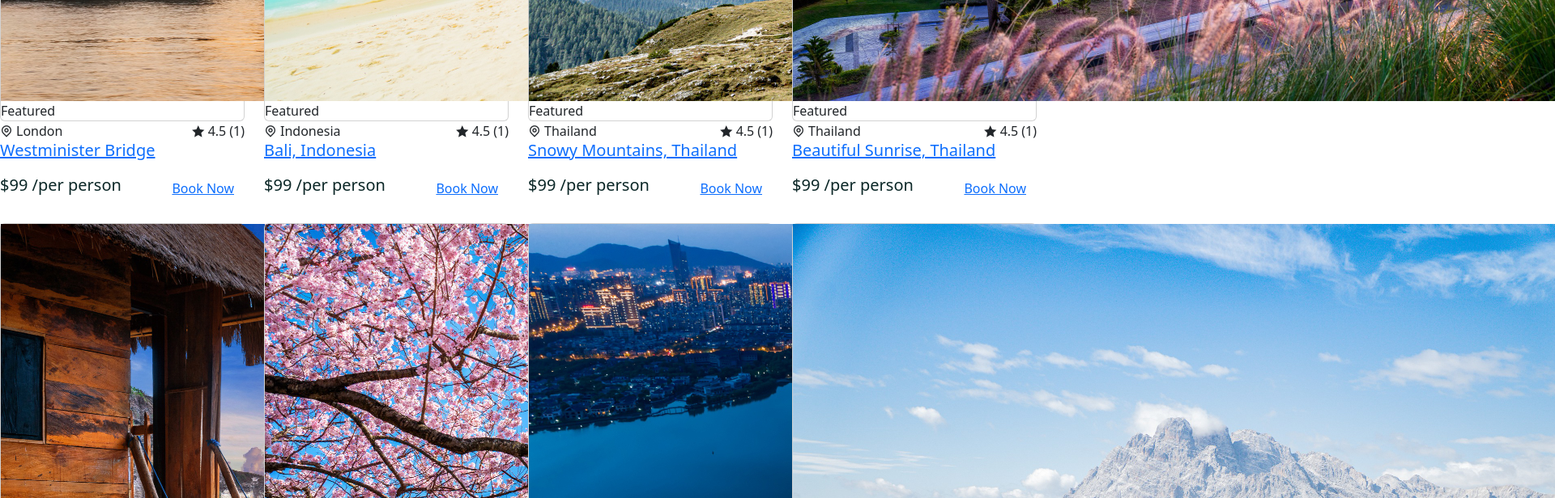
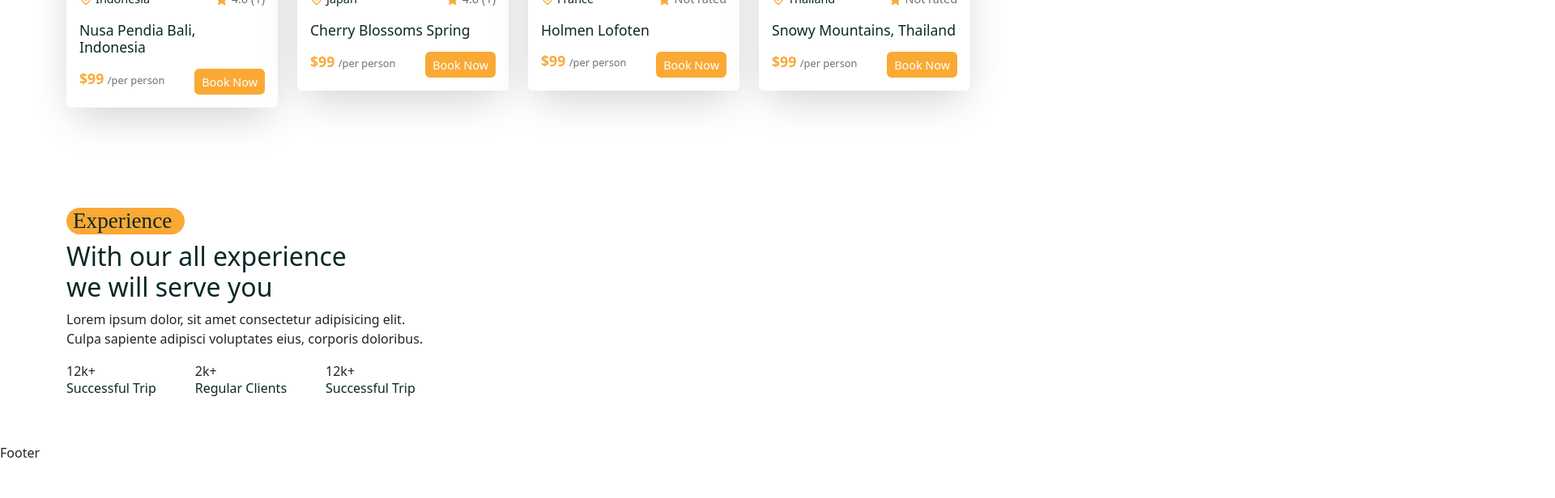
Before and after one commit to brad434/Travel_Website, a React (Create React App) app in the folder frontend/: page /home in a window 1280 px wide. Shown: the part 1920-2536 px from the top of the page at 81% size, 1920 px wide, since content can reach past the window. After the commit the page ends 2492 px from the top, so only its background shows below. Built offline with nearby package versions, Linux system fonts and the light colour scheme; a web font is replaced by a local one.

Commit message:
updated contact 5/20

```diff
--- a/frontend/src/Shared/TourCard.jsx
+++ b/frontend/src/Shared/TourCard.jsx
@@ -2,10 +2,13 @@
 import { Card, CardBody } from 'reactstrap'
 import { Link } from 'react-router-dom'
 import "./tour-card.css";
+import calculateAvgRating from '../utils/avgRating';
 
 const TourCard = ({ tour }) => {
 
-    const { id, title, city, photo, price, featured, avgRating, reviews } = tour
+    const { id, title, city, photo, price, featured, reviews } = tour
+
+    const { totalRating, avgRating } = calculateAvgRating(reviews);
 
     return (
         <>
@@ -13,9 +16,8 @@
                 <Card>
                     <div className="tour__img">
                         <img src={photo} alt="tour-img" />
-                        <span>Featured</span>
+                        {featured && <span>Featured</span>}
                     </div>
-                </Card>
 
                     <CardBody>
                         <div className="card__top d-flex align-items-center justify-content-between">
@@ -23,21 +25,27 @@
                                 <i class="ri-map-pin-line"></i> {city}
                             </span>
                             <span className='tour__rating d-flex align-items-center gap-1'>
-                            <i class="ri-star-fill"></i> {avgRating}{" "}
-                            <span>({reviews.length})</span>
+                                <i class="ri-star-fill"></i> {avgRating === 0 ? null : avgRating}
+                                {totalRating === 0 ? ('Not rated') : (<span>({reviews.length})</span>)}
                             </span>
                         </div>
 
-                    <h5 className='tour__title'><Link to={`/tours/${id}`}>{title}</Link></h5>
+                        <h5 className='tour__title'>
+                            <Link to={`/tours/${id}`}>{title}</Link>
+                        </h5>
+
                         <div className="card__bottom d-flex align-items-center justify-content-between mt-3">
-                        <h5>${price}<span> /per person</span></h5>
+                            <h5>
+                                ${price} <span>/per person</span>
+                            </h5>
 
                             <button className='btn booking__btn'>
                                 <Link to={`/tours/${id}`}>Book Now</Link>
                             </button>
                         </div>
                     </CardBody>
-            </div>
+                </Card >
+            </div >
         </>
     )
 }
--- a/frontend/src/Shared/tour-card.css
+++ b/frontend/src/Shared/tour-card.css
@@ -0,0 +1,90 @@
+.tour__img img {
+  width: 100%;
+  border-radius: 5px 5px 0 0;
+}
+
+.card {
+  border: none !important;
+  box-shadow: rgba(0, 0, 0, 0.2) 0px 18px 50px -10px;
+}
+
+.tour__img {
+  position: relative;
+}
+
+.tour__img span {
+  position: absolute;
+  bottom: 0;
+  right: 0;
+  width: max-content;
+  height: max-content;
+  z-index: 10;
+  background: var(--primary-color);
+  color: #fff;
+  padding: 0.3rem 0.5rem;
+  border-radius: 3px 0 0 0;
+}
+
+.card__top span i {
+  color: var(--secondary-color);
+}
+
+.tour__rating {
+  font-size: 0.9rem;
+  color: var(--text-color);
+}
+
+.tour__location {
+  color: var(--heading-color);
+  font-weight: 500;
+  font-size: 0.9rem;
+}
+
+.tour__rating i,
+.tour__location i {
+  font-size: 1rem;
+}
+
+.tour__title {
+  margin-top: 1rem;
+  font-size: 1.1rem;
+  cursor: pointer;
+}
+
+.tour__title a {
+  text-decoration: none;
+  color: var(--heading-color);
+  transition: 0.3s;
+}
+
+.tour__title a:hover {
+  color: var(--secondary-color);
+}
+
+.card__bottom h5 {
+  color: var(--secondary-color);
+  font-size: 1.1rem;
+  font-weight: 700;
+}
+
+.card__bottom h5 span {
+  font-weight: 500;
+  color: var(--text-color);
+  font-size: 0.8rem;
+}
+
+.booking__btn {
+  background: var(--secondary-color) !important;
+  cursor: pointer;
+  padding: 0.2rem 0.5rem !important;
+}
+
+.booking__btn a {
+  text-decoration: none;
+  font-size: 0.9rem;
+  color: #fff;
+}
+
+.booking__btn a:hover {
+  color: #267dce;
+}
--- a/frontend/src/assets/data/tours.js
+++ b/frontend/src/assets/data/tours.js
@@ -19,6 +19,10 @@
       {
         name: "jhon doe",
         rating: 4.6,
+      },
+      {
+        name: "jhon doe",
+        rating: 5,
       },
     ],
     avgRating: 4.5,
@@ -123,12 +127,7 @@
     price: 99,
     maxGroupSize: 8,
     desc: "this is the description",
-    reviews: [
-      {
-        name: "jhon doe",
-        rating: 4.6,
-      },
-    ],
+    reviews: [],
     avgRating: 4.5,
     photo: tourImg07,
     featured: false,
@@ -141,12 +140,7 @@
     price: 99,
     maxGroupSize: 8,
     desc: "this is the description",
-    reviews: [
-      {
-        name: "jhon doe",
-        rating: 4.6,
-      },
-    ],
+    reviews: [],
     avgRating: 4.5,
     photo: tourImg03,
     featured: false,
--- a/frontend/src/pages/Home.jsx
+++ b/frontend/src/pages/Home.jsx
@@ -69,6 +69,7 @@
             {/* ================== Featured Tour Section START ====================== */}
 
             <section>
+                <Container>
                     <Row>
                         <Col lg='12' className='mb-5'>
                             <Subtitle subtitle={'Explore'} />
@@ -76,10 +77,52 @@
                         </Col>
                         <FeaturedTourList />
                     </Row>
+                </Container>
+            </section>
+            {/* ================== Featured Tour Section END ====================== */}
+
+            {/* ================== EXPERIENCE SECTION START ====================== */}
+            <section>
+                <Container>
+                    <Row>
+                        <Col lg='6'>
+                            <div className="experience__content">
+                                <Subtitle subtitle={"Experience"} />
+                                <h2>
+                                    With our all experience <br />we will serve you
+                                </h2>
+                                <p>
+                                    Lorem ipsum dolor, sit amet consectetur adipisicing elit.
+                                    <br />Culpa sapiente adipisci voluptates eius, corporis doloribus.
+                                </p>
+                            </div>
+
+                            <div className="counter__wrapper d-flex align-items-center gap-5">
+                                <div className="counter__box">
+                                    <span>12k+</span>
+                                    <h6>Successful Trip</h6>
+                                </div>
+                                <div className="counter__box">
+                                    <span>2k+</span>
+                                    <h6>Regular Clients</h6>
+                                </div>
+                                <div className="counter__box">
+                                    <span>12k+</span>
+                                    <h6>Successful Trip</h6>
+                                </div>
+                            </div>
+                        </Col>
+                        <Col lg='6'></Col>
+                    </Row>
+                </Container>
             </section>
 
 
-            {/* ================== Featured Tour Section END ====================== */}
+
+            {/* ================== EXPERIENCE SECTION END ====================== */}
+
+
+
         </>
     )
 }
--- /dev/null
+++ b/frontend/src/utils/avgRating.js
@@ -0,0 +1,16 @@
+const calculateAvgRating = reviews => {
+  const totalRating = reviews?.reduce((acc, item) => acc + item.rating, 0);
+  const avgRating =
+    totalRating === 0
+      ? ""
+      : totalRating === 1
+      ? totalRating
+      : (totalRating / reviews?.length).toFixed(1);
+
+  return {
+    totalRating,
+    avgRating,
+  };
+};
+
+export default calculateAvgRating;
```
Lines whose indentation alone changed are shown as unchanged.
